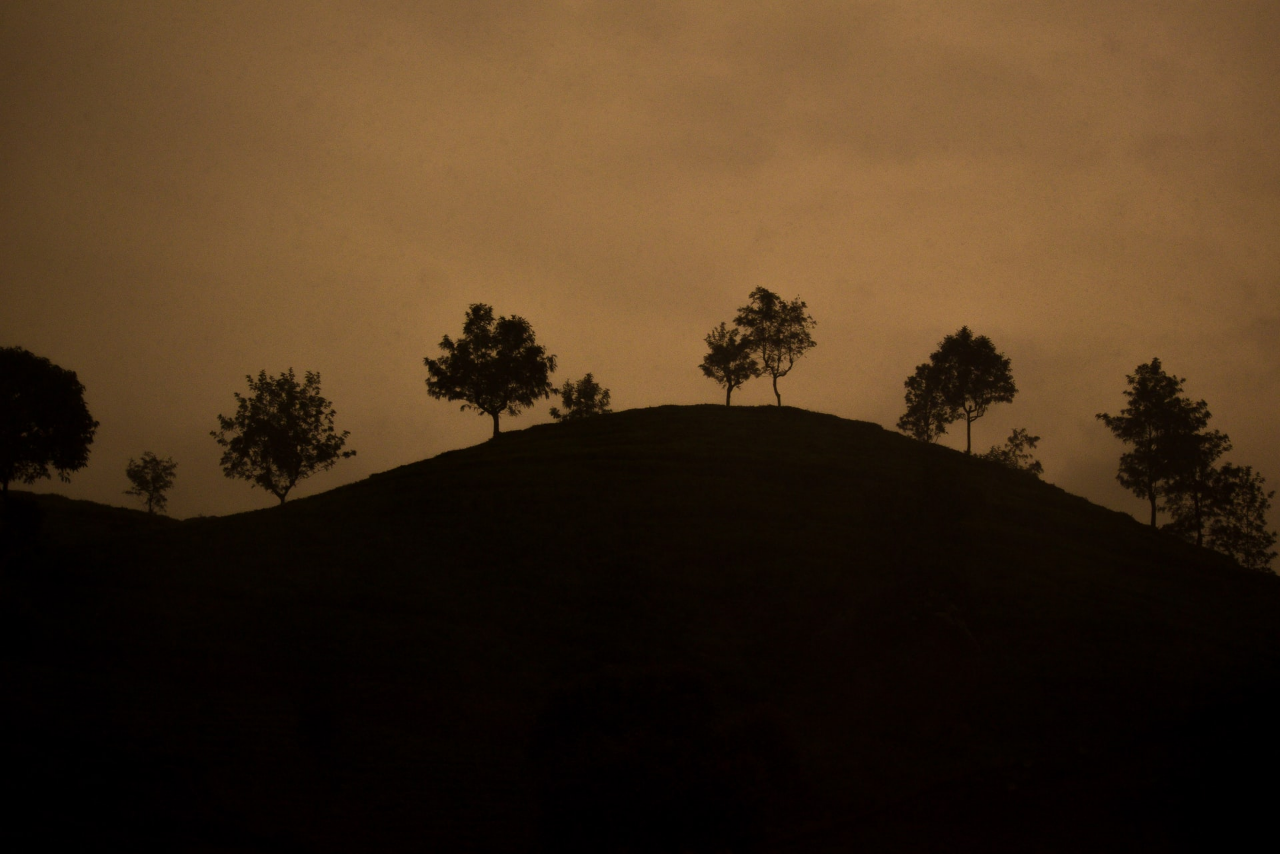
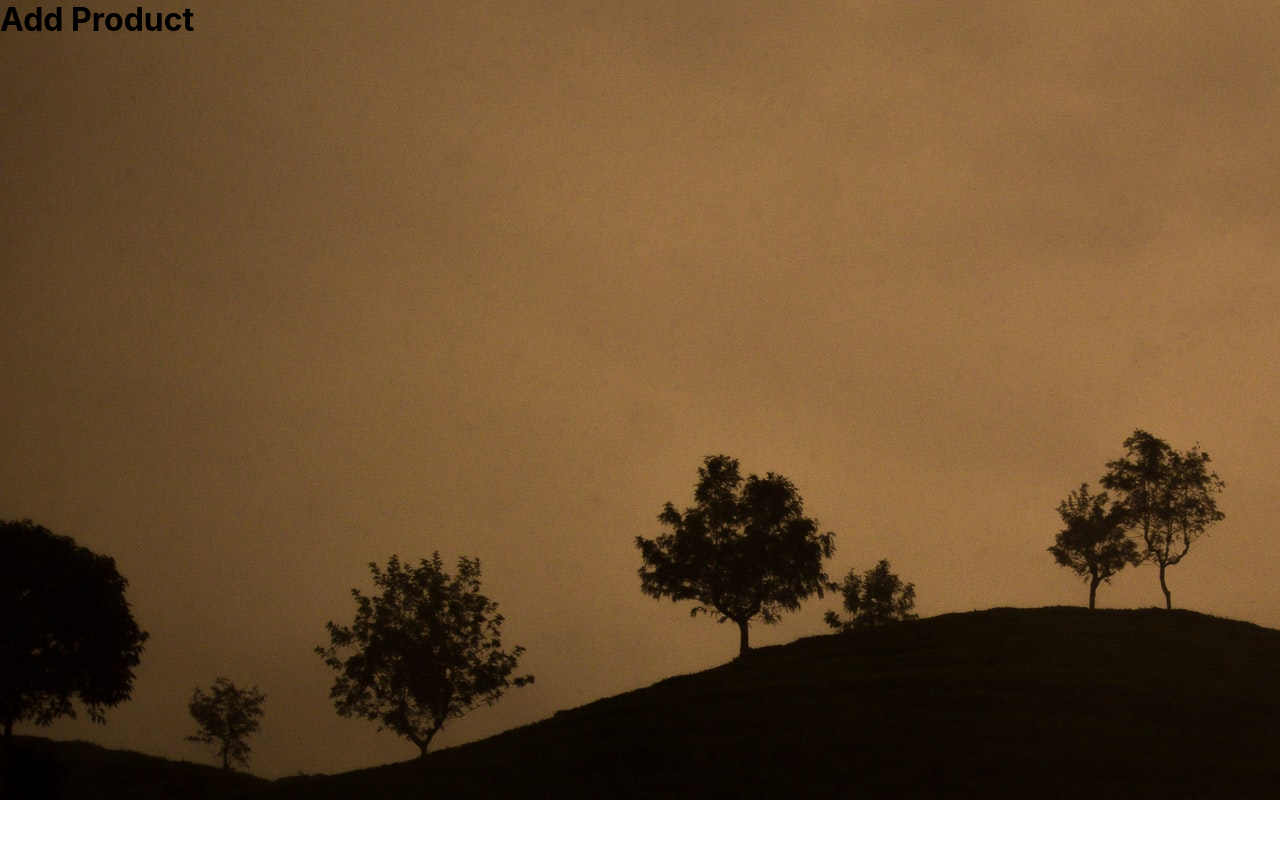
Before and after one commit to Bhavesh588/comprafaciladmin, a React (Create React App) app: page / in a window 1280 px wide. After the commit the page ends 800 px from the top, so only its background shows below. Built offline with nearby package versions, Linux system fonts and the light colour scheme.

Commit message:
Adding Background

```diff
--- a/src/App.js
+++ b/src/App.js
@@ -5,12 +5,12 @@ import './App.scss'
 function App() {
     return (
         <div className="App">
-            <img
+            {/* <img
                 src={require('./assets/Background.jpg')}
                 alt="Background"
                 className="bg_img"
-            />
-            {/* <AddProduct /> */}
+            /> */}
+            <AddProduct />
         </div>
     )
 }
--- a/src/App.scss
+++ b/src/App.scss
@@ -6,6 +6,8 @@
     height: 100%;
     width: 100%;
     overflow: hidden;
+    position: absolute;
+    background-image: url('./assets/Background.jpg');
 
     .bg_img {
         width: 100%;
```
